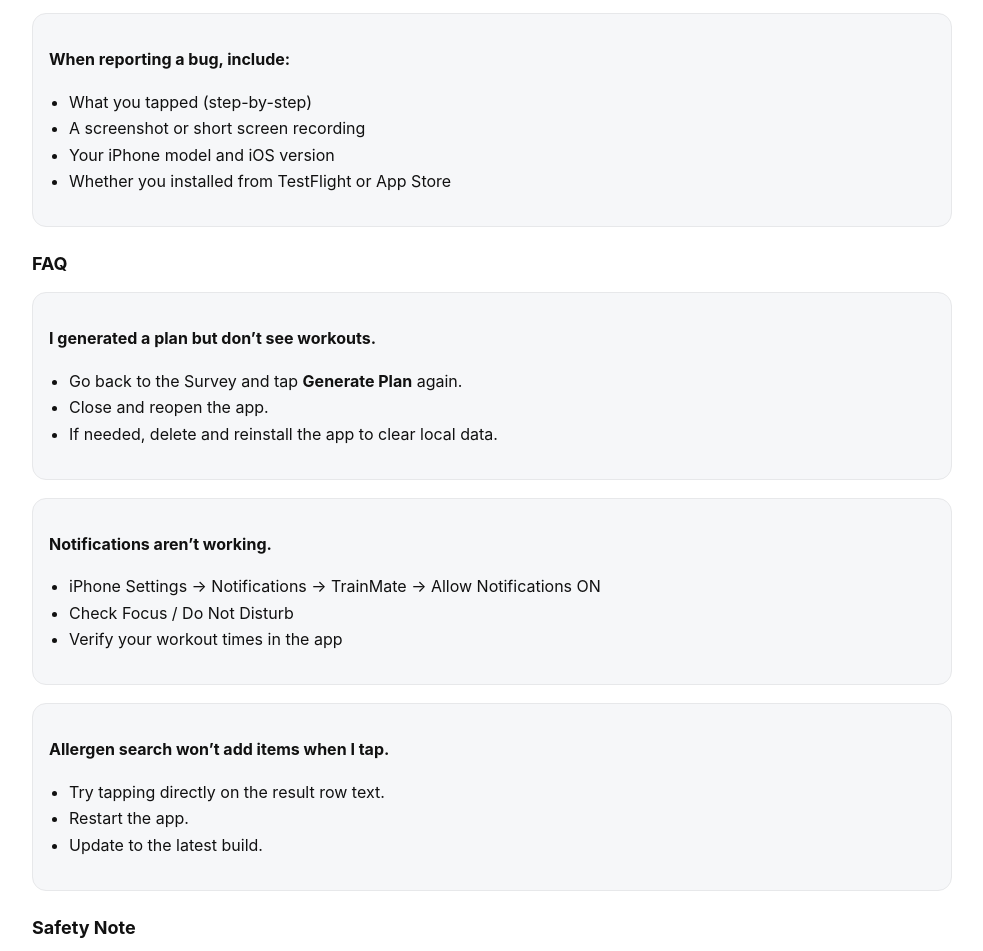
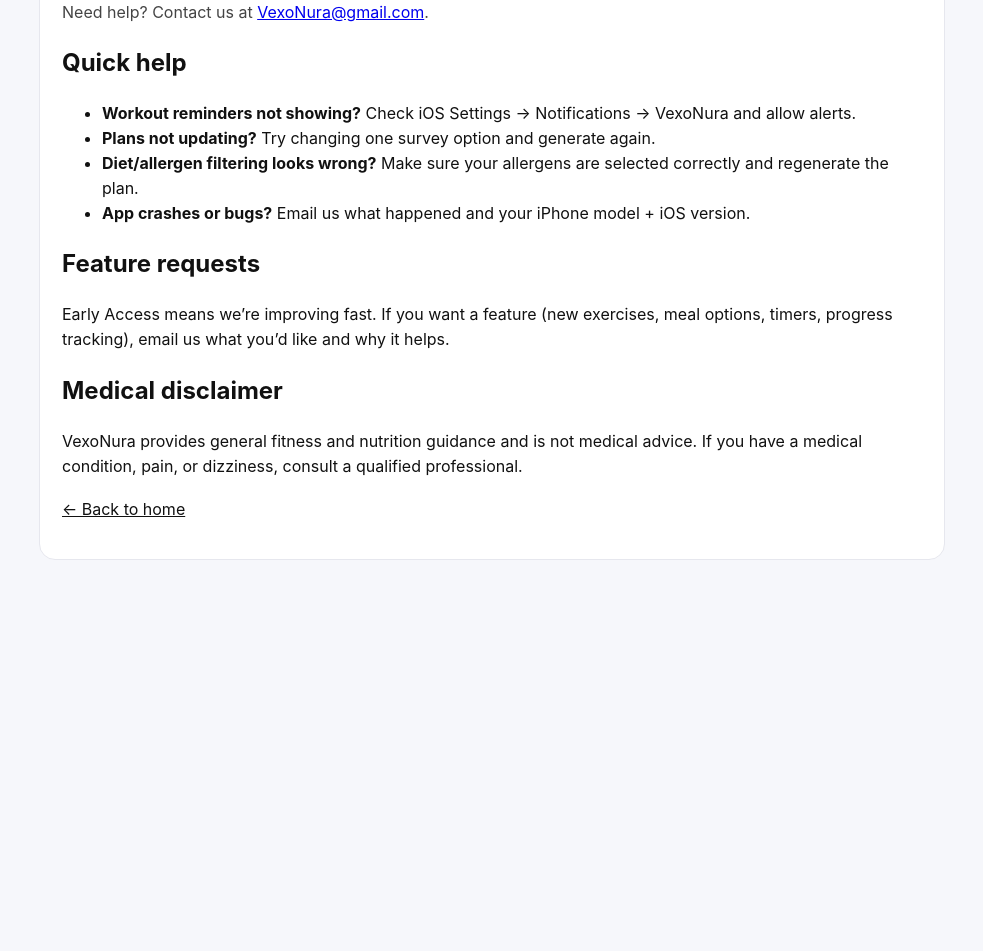
Before and after one commit to zak-ayad/VexoNura, a plain HTML site: page support.html in a window 1280 px wide. Shown: the part 111-1062 px from the top of the page, without its empty margins (148-1131 px from the left). After the commit the page ends 800 px from the top, so only its background shows below. Drawn offline with Linux system fonts and the light colour scheme.

Commit message:
support.html

```diff
--- a/support.html
+++ b/support.html
@@ -1,72 +1,41 @@
 <!doctype html>
 <html lang="en">
 <head>
-  <meta charset="utf-8" />
-  <meta name="viewport" content="width=device-width, initial-scale=1" />
-  <title>TrainMate Support</title>
-  <style>
-    body { font-family:-apple-system,BlinkMacSystemFont,"Segoe UI",Roboto,Arial,sans-serif; margin:0; color:#111; }
-    .wrap { max-width:920px; margin:0 auto; padding:36px 18px; }
-    h1 { margin:0 0 8px; font-size:30px; }
-    .meta { color:#555; margin:0 0 18px; }
-    .card { background:#f6f7f9; border:1px solid #e7e8ea; border-radius:14px; padding:16px; margin:18px 0; }
-    h2 { margin-top:26px; font-size:18px; }
-    p, li { line-height:1.65; }
-    ul { padding-left:20px; }
-    a { color:#0a66ff; text-decoration:none; }
-    a:hover { text-decoration:underline; }
-    code { background:#f1f1f1; padding:2px 6px; border-radius:6px; }
-  </style>
+  <meta charset="utf-8"/>
+  <meta name="viewport" content="width=device-width,initial-scale=1"/>
+  <title>VexoNura – Support</title>
 </head>
-<body>
-  <div class="wrap">
-    <h1>TrainMate Support</h1>
-    <p class="meta"><strong>Email:</strong> <a href="mailto:AppTrainMate@gmail.com">AppTrainMate@gmail.com</a></p>
 
-    <div class="card">
-      <p><strong>When reporting a bug, include:</strong></p>
-      <ul>
-        <li>What you tapped (step-by-step)</li>
-        <li>A screenshot or short screen recording</li>
-        <li>Your iPhone model and iOS version</li>
-        <li>Whether you installed from TestFlight or App Store</li>
-      </ul>
-    </div>
+<body style="margin:0; font-family:-apple-system,BlinkMacSystemFont,'Segoe UI',Roboto,Arial,sans-serif; background:#f6f7fb; color:#111; padding:28px;">
+  <div style="max-width:860px; margin:0 auto; background:#fff; border:1px solid #e6e7ee; border-radius:16px; padding:22px; line-height:1.55;">
+    <h1 style="margin:0 0 10px 0;">VexoNura – Support</h1>
+    <p style="margin:0 0 18px 0; color:#444;">
+      Need help? Contact us at <a href="mailto:VexoNura@gmail.com">VexoNura@gmail.com</a>.
+    </p>
 
-    <h2>FAQ</h2>
+    <h2>Quick help</h2>
+    <ul>
+      <li><strong>Workout reminders not showing?</strong> Check iOS Settings → Notifications → VexoNura and allow alerts.</li>
+      <li><strong>Plans not updating?</strong> Try changing one survey option and generate again.</li>
+      <li><strong>Diet/allergen filtering looks wrong?</strong> Make sure your allergens are selected correctly and regenerate the plan.</li>
+      <li><strong>App crashes or bugs?</strong> Email us what happened and your iPhone model + iOS version.</li>
+    </ul>
 
-    <div class="card">
-      <p><strong>I generated a plan but don’t see workouts.</strong></p>
-      <ul>
-        <li>Go back to the Survey and tap <strong>Generate Plan</strong> again.</li>
-        <li>Close and reopen the app.</li>
-        <li>If needed, delete and reinstall the app to clear local data.</li>
-      </ul>
-    </div>
+    <h2>Feature requests</h2>
+    <p>
+      Early Access means we’re improving fast. If you want a feature (new exercises, meal options, timers, progress tracking),
+      email us what you’d like and why it helps.
+    </p>
 
-    <div class="card">
-      <p><strong>Notifications aren’t working.</strong></p>
-      <ul>
-        <li>iPhone Settings → Notifications → TrainMate → Allow Notifications ON</li>
-        <li>Check Focus / Do Not Disturb</li>
-        <li>Verify your workout times in the app</li>
-      </ul>
-    </div>
+    <h2>Medical disclaimer</h2>
+    <p>
+      VexoNura provides general fitness and nutrition guidance and is not medical advice. If you have a medical condition,
+      pain, or dizziness, consult a qualified professional.
+    </p>
 
-    <div class="card">
-      <p><strong>Allergen search won’t add items when I tap.</strong></p>
-      <ul>
-        <li>Try tapping directly on the result row text.</li>
-        <li>Restart the app.</li>
-        <li>Update to the latest build.</li>
-      </ul>
-    </div>
-
-    <h2>Safety Note</h2>
-    <p>TrainMate provides general fitness and nutrition information and is not medical advice. Always use your best judgment and consult a professional if needed.</p>
-
-    <h2>Contact</h2>
-    <p>Email: <a href="mailto:AppTrainMate@gmail.com">AppTrainMate@gmail.com</a></p>
+    <p style="margin-top:18px;">
+      <a href="./" style="color:#111;">← Back to home</a>
+    </p>
   </div>
 </body>
 </html>
```
